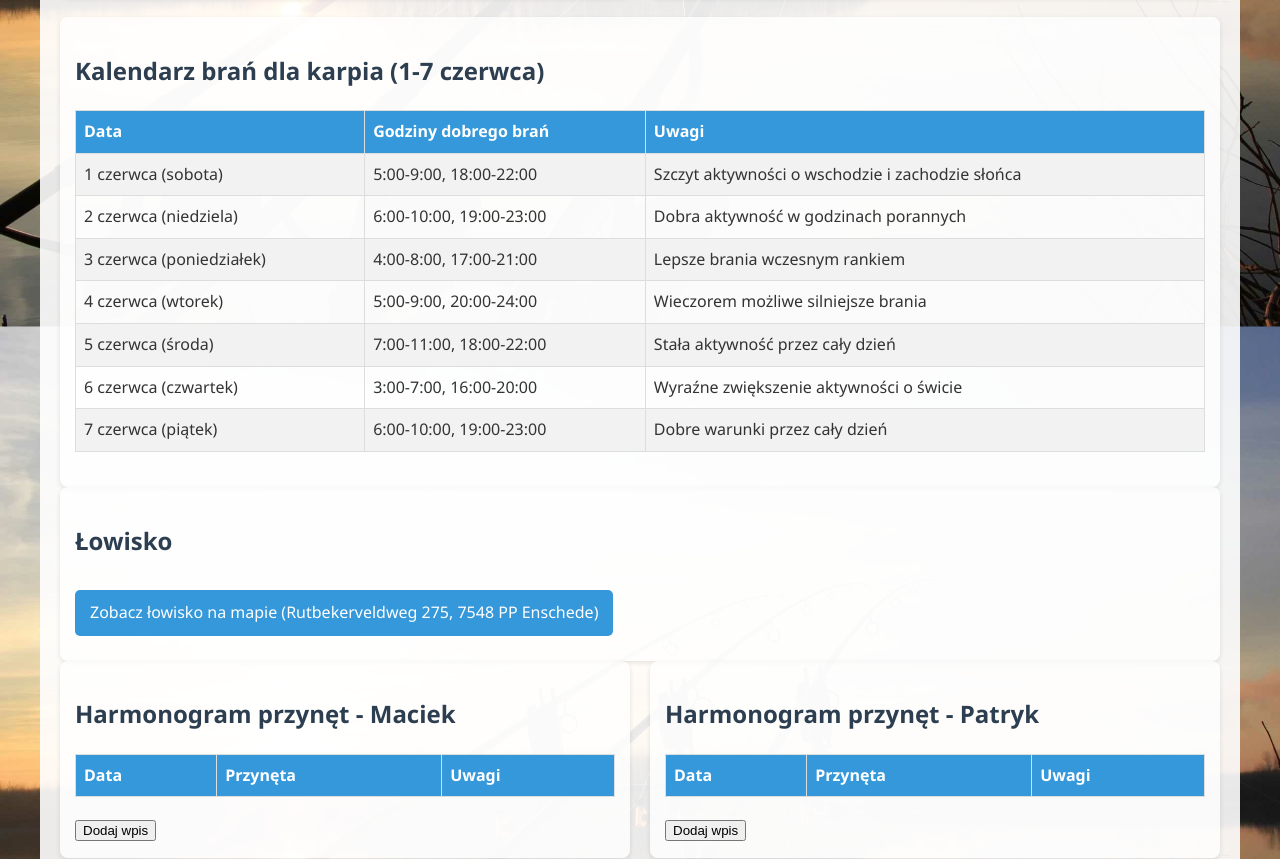
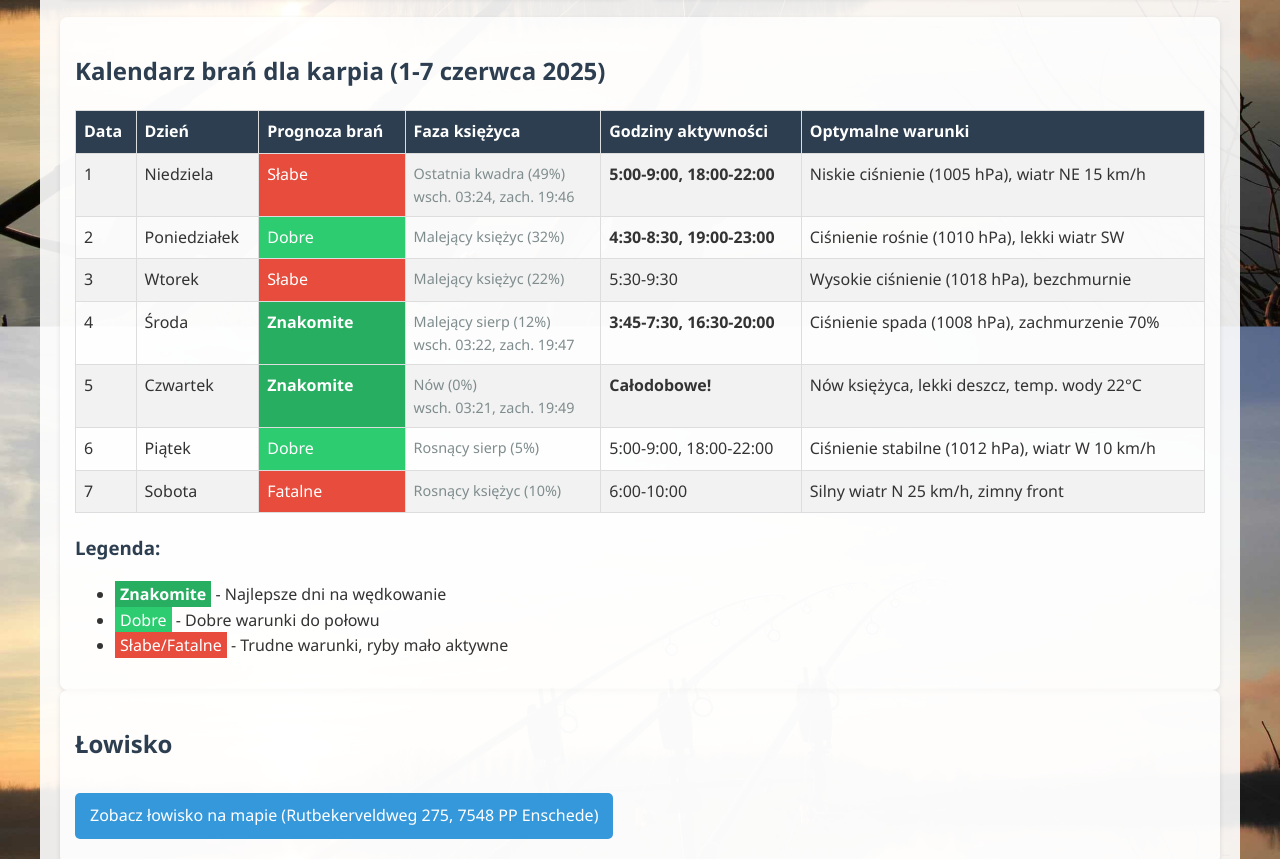
Before and after one commit to serox94/ryby2025, a plain HTML site: page index.html in a window 1280 px wide. Shown: the part 527-1386 px from the top of the page. Drawn offline with Linux system fonts and the light colour scheme; no server answers.

Commit message:
Update index.html

```diff
--- a/index.html
+++ b/index.html
@@ -129,6 +129,40 @@
             font-style: italic;
             color: #7f8c8d;
         }
+
+        /* Nowe style dla kalendarza brań */
+        .fishing-calendar {
+            width: 100%;
+        }
+        .fishing-calendar th {
+            background-color: #2c3e50;
+        }
+        .fishing-calendar td {
+            vertical-align: top;
+        }
+        .excellent {
+            background-color: #27ae60;
+            color: white;
+            font-weight: bold;
+        }
+        .good {
+            background-color: #2ecc71;
+            color: white;
+        }
+        .average {
+            background-color: #f39c12;
+        }
+        .poor {
+            background-color: #e74c3c;
+            color: white;
+        }
+        .moon-phase {
+            font-size: 0.9em;
+            color: #7f8c8d;
+        }
+        .time-range {
+            font-weight: bold;
+        }
     </style>
 </head>
 <body>
@@ -159,51 +193,82 @@
             </div>
         </div>
 
-        <!-- Reszta kodu pozostaje bez zmian (kalendarz, tabele, porady itd.) -->
+        <!-- Zaktualizowany kalendarz brań tylko na 1-7 czerwca -->
         <div class="box">
-            <h2>Kalendarz brań dla karpia (1-7 czerwca)</h2>
-            <table>
+            <h2>Kalendarz brań dla karpia (1-7 czerwca 2025)</h2>
+            <table class="fishing-calendar">
                 <tr>
                     <th>Data</th>
-                    <th>Godziny dobrego brań</th>
-                    <th>Uwagi</th>
+                    <th>Dzień</th>
+                    <th>Prognoza brań</th>
+                    <th>Faza księżyca</th>
+                    <th>Godziny aktywności</th>
+                    <th>Optymalne warunki</th>
                 </tr>
                 <tr>
-                    <td>1 czerwca (sobota)</td>
-                    <td>5:00-9:00, 18:00-22:00</td>
-                    <td>Szczyt aktywności o wschodzie i zachodzie słońca</td>
+                    <td>1</td>
+                    <td>Niedziela</td>
+                    <td class="poor">Słabe</td>
+                    <td class="moon-phase">Ostatnia kwadra (49%)<br>wsch. 03:24, zach. 19:46</td>
+                    <td class="time-range">5:00-9:00, 18:00-22:00</td>
+                    <td>Niskie ciśnienie (1005 hPa), wiatr NE 15 km/h</td>
                 </tr>
                 <tr>
-                    <td>2 czerwca (niedziela)</td>
-                    <td>6:00-10:00, 19:00-23:00</td>
-                    <td>Dobra aktywność w godzinach porannych</td>
+                    <td>2</td>
+                    <td>Poniedziałek</td>
+                    <td class="good">Dobre</td>
+                    <td class="moon-phase">Malejący księżyc (32%)</td>
+                    <td class="time-range">4:30-8:30, 19:00-23:00</td>
+                    <td>Ciśnienie rośnie (1010 hPa), lekki wiatr SW</td>
                 </tr>
                 <tr>
-                    <td>3 czerwca (poniedziałek)</td>
-                    <td>4:00-8:00, 17:00-21:00</td>
-                    <td>Lepsze brania wczesnym rankiem</td>
+                    <td>3</td>
+                    <td>Wtorek</td>
+                    <td class="poor">Słabe</td>
+                    <td class="moon-phase">Malejący księżyc (22%)</td>
+                    <td>5:30-9:30</td>
+                    <td>Wysokie ciśnienie (1018 hPa), bezchmurnie</td>
                 </tr>
                 <tr>
-                    <td>4 czerwca (wtorek)</td>
-                    <td>5:00-9:00, 20:00-24:00</td>
-                    <td>Wieczorem możliwe silniejsze brania</td>
+                    <td>4</td>
+                    <td>Środa</td>
+                    <td class="excellent">Znakomite</td>
+                    <td class="moon-phase">Malejący sierp (12%)<br>wsch. 03:22, zach. 19:47</td>
+                    <td class="time-range">3:45-7:30, 16:30-20:00</td>
+                    <td>Ciśnienie spada (1008 hPa), zachmurzenie 70%</td>
                 </tr>
                 <tr>
-                    <td>5 czerwca (środa)</td>
-                    <td>7:00-11:00, 18:00-22:00</td>
-                    <td>Stała aktywność przez cały dzień</td>
+                    <td>5</td>
+                    <td>Czwartek</td>
+                    <td class="excellent">Znakomite</td>
+                    <td class="moon-phase">Nów (0%)<br>wsch. 03:21, zach. 19:49</td>
+                    <td class="time-range">Całodobowe!</td>
+                    <td>Nów księżyca, lekki deszcz, temp. wody 22°C</td>
                 </tr>
                 <tr>
-                    <td>6 czerwca (czwartek)</td>
-                    <td>3:00-7:00, 16:00-20:00</td>
-                    <td>Wyraźne zwiększenie aktywności o świcie</td>
+                    <td>6</td>
+                    <td>Piątek</td>
+                    <td class="good">Dobre</td>
+                    <td class="moon-phase">Rosnący sierp (5%)</td>
+                    <td>5:00-9:00, 18:00-22:00</td>
+                    <td>Ciśnienie stabilne (1012 hPa), wiatr W 10 km/h</td>
                 </tr>
                 <tr>
-                    <td>7 czerwca (piątek)</td>
-                    <td>6:00-10:00, 19:00-23:00</td>
-                    <td>Dobre warunki przez cały dzień</td>
+                    <td>7</td>
+                    <td>Sobota</td>
+                    <td class="poor">Fatalne</td>
+                    <td class="moon-phase">Rosnący księżyc (10%)</td>
+                    <td>6:00-10:00</td>
+                    <td>Silny wiatr N 25 km/h, zimny front</td>
                 </tr>
             </table>
+
+            <h3>Legenda:</h3>
+            <ul>
+                <li><span class="excellent" style="padding: 2px 5px;">Znakomite</span> - Najlepsze dni na wędkowanie</li>
+                <li><span class="good" style="padding: 2px 5px;">Dobre</span> - Dobre warunki do połowu</li>
+                <li><span class="poor" style="padding: 2px 5px;">Słabe/Fatalne</span> - Trudne warunki, ryby mało aktywne</li>
+            </ul>
         </div>
 
         <div class="box">
```
